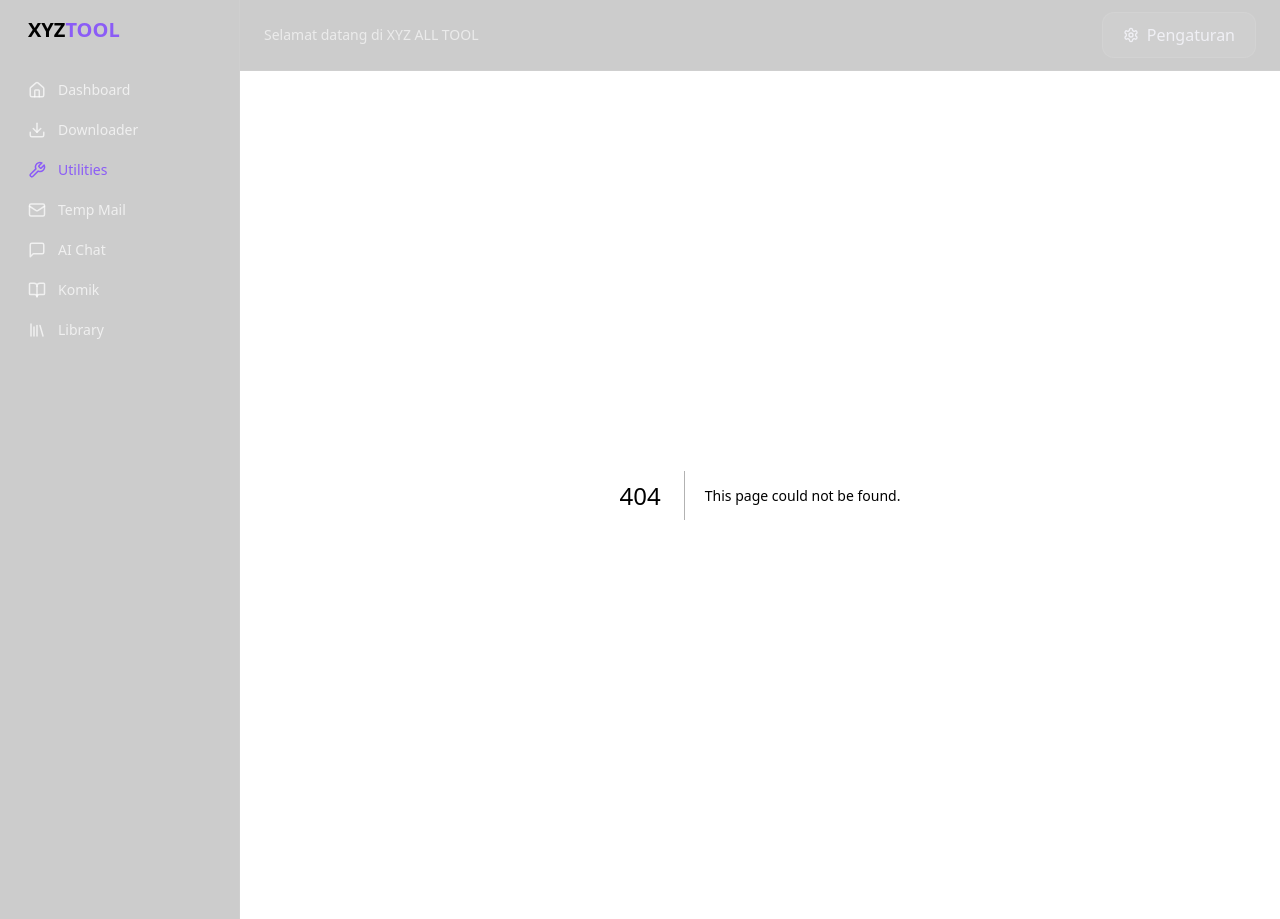
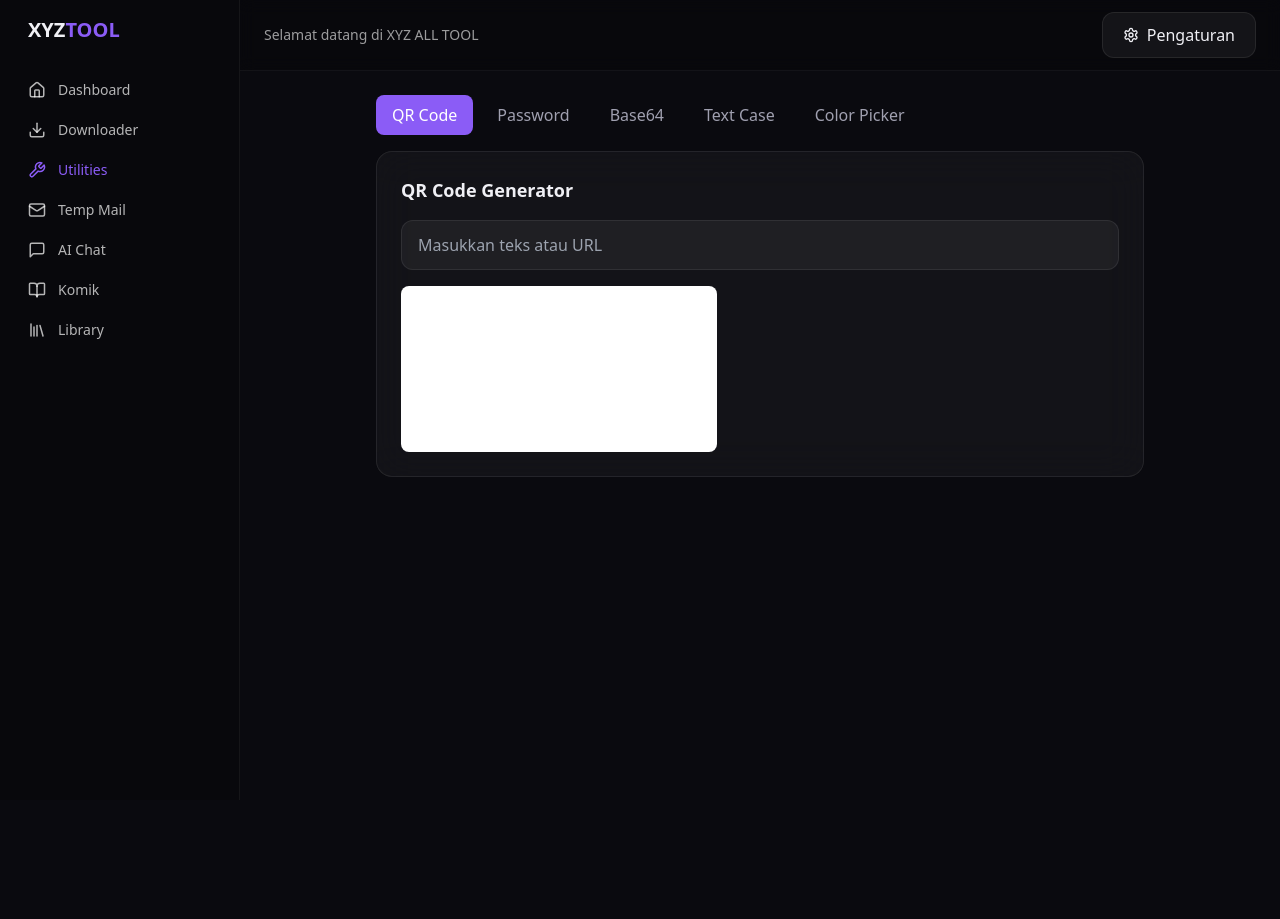
Before and after one commit to sionlimitles-spec/XYZ-ALL-TOOL, a Next.js app: page /utilities in a window 1280 px wide. Before the commit this address had no page. After the commit the page ends 800 px from the top, so only its background shows below. Built offline with nearby package versions, Linux system fonts and the light colour scheme.

Commit message:
Create page.tsx

```diff
--- /dev/null
+++ b/app/utilities/page.tsx
@@ -0,0 +1,193 @@
+"use client";
+import { useState, useEffect, useRef } from "react";
+import QRCode from "qrcode";
+
+const TABS = [
+  { id: "qr", label: "QR Code" },
+  { id: "password", label: "Password" },
+  { id: "base64", label: "Base64" },
+  { id: "case", label: "Text Case" },
+  { id: "color", label: "Color Picker" },
+] as const;
+
+type TabId = (typeof TABS)[number]["id"];
+
+export default function UtilitiesPage() {
+  const [active, setActive] = useState<TabId>("qr");
+  return (
+    <div className="max-w-3xl mx-auto space-y-4">
+      <div className="flex gap-2 overflow-x-auto">
+        {TABS.map((t) => (
+          <button
+            key={t.id}
+            onClick={() => setActive(t.id)}
+            className={active === t.id ? "tab-active" : "tab"}
+          >
+            {t.label}
+          </button>
+        ))}
+      </div>
+      <div className="glass-card p-6">
+        {active === "qr" && <QrTool />}
+        {active === "password" && <PasswordTool />}
+        {active === "base64" && <Base64Tool />}
+        {active === "case" && <CaseTool />}
+        {active === "color" && <ColorTool />}
+      </div>
+    </div>
+  );
+}
+
+function QrTool() {
+  const [text, setText] = useState("");
+  const canvasRef = useRef<HTMLCanvasElement>(null);
+
+  useEffect(() => {
+    if (canvasRef.current && text) {
+      QRCode.toCanvas(canvasRef.current, text, { width: 240 });
+    }
+  }, [text]);
+
+  return (
+    <div className="space-y-4">
+      <h2 className="text-lg font-semibold">QR Code Generator</h2>
+      <input
+        className="input"
+        value={text}
+        onChange={(e) => setText(e.target.value)}
+        placeholder="Masukkan teks atau URL"
+      />
+      <canvas ref={canvasRef} className="bg-white rounded-lg p-2" />
+    </div>
+  );
+}
+
+function PasswordTool() {
+  const [length, setLength] = useState(16);
+  const [password, setPassword] = useState("");
+
+  function generate() {
+    const chars =
+      "ABCDEFGHIJKLMNOPQRSTUVWXYZabcdefghijklmnopqrstuvwxyz0123456789!@#$%^&*()";
+    const arr = new Uint32Array(length);
+    crypto.getRandomValues(arr);
+    const pwd = Array.from(arr, (x) => chars[x % chars.length]).join("");
+    setPassword(pwd);
+  }
+
+  return (
+    <div className="space-y-4">
+      <h2 className="text-lg font-semibold">Password Generator</h2>
+      <input
+        type="number"
+        min={8}
+        max={64}
+        value={length}
+        onChange={(e) => setLength(Number(e.target.value))}
+        className="input"
+      />
+      <button className="btn btn-primary" onClick={generate}>
+        Generate
+      </button>
+      {password && (
+        <div className="p-3 rounded-lg bg-white/5 font-mono text-sm break-all">
+          {password}
+        </div>
+      )}
+    </div>
+  );
+}
+
+function Base64Tool() {
+  const [input, setInput] = useState("");
+  const [output, setOutput] = useState("");
+
+  return (
+    <div className="space-y-4">
+      <h2 className="text-lg font-semibold">Base64 Encoder / Decoder</h2>
+      <textarea
+        className="input"
+        rows={4}
+        value={input}
+        onChange={(e) => setInput(e.target.value)}
+        placeholder="Teks input"
+      />
+      <div className="flex gap-2">
+        <button
+          className="btn btn-primary"
+          onClick={() => setOutput(btoa(input))}
+        >
+          Encode
+        </button>
+        <button
+          className="btn-ghost btn"
+          onClick={() => {
+            try {
+              setOutput(atob(input));
+            } catch {
+              setOutput("Input bukan Base64 valid");
+            }
+          }}
+        >
+          Decode
+        </button>
+      </div>
+      <div className="p-3 rounded-lg bg-white/5 font-mono text-sm break-all">
+        {output}
+      </div>
+    </div>
+  );
+}
+
+function CaseTool() {
+  const [input, setInput] = useState("");
+  return (
+    <div className="space-y-4">
+      <h2 className="text-lg font-semibold">Text Case Converter</h2>
+      <textarea
+        className="input"
+        rows={4}
+        value={input}
+        onChange={(e) => setInput(e.target.value)}
+      />
+      <div className="flex flex-wrap gap-2">
+        <button className="tab" onClick={() => setInput(input.toUpperCase())}>
+          UPPER
+        </button>
+        <button className="tab" onClick={() => setInput(input.toLowerCase())}>
+          lower
+        </button>
+        <button
+          className="tab"
+          onClick={() =>
+            setInput(
+              input.replace(/\w\S*/g, (t) =>
+                t.charAt(0).toUpperCase() + t.slice(1).toLowerCase()
+              )
+            )
+          }
+        >
+          Title
+        </button>
+      </div>
+    </div>
+  );
+}
+
+function ColorTool() {
+  const [color, setColor] = useState("#8b5cf6");
+  return (
+    <div className="space-y-4">
+      <h2 className="text-lg font-semibold">Color Picker</h2>
+      <input
+        type="color"
+        value={color}
+        onChange={(e) => setColor(e.target.value)}
+        className="w-24 h-24 rounded-lg bg-transparent"
+      />
+      <div className="p-3 rounded-lg bg-white/5 font-mono text-sm">
+        {color.toUpperCase()}
+      </div>
+    </div>
+  );
+}
```
